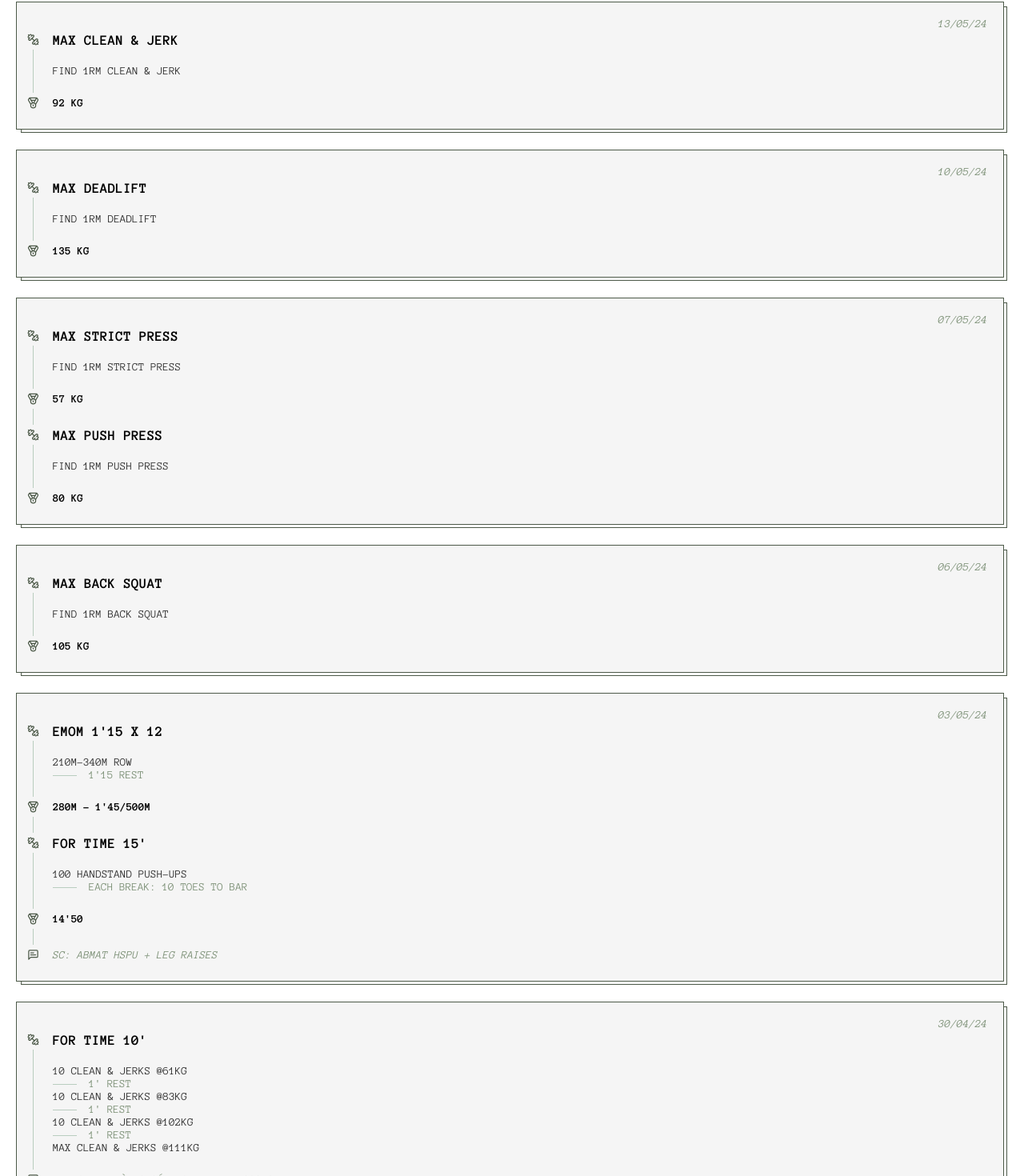
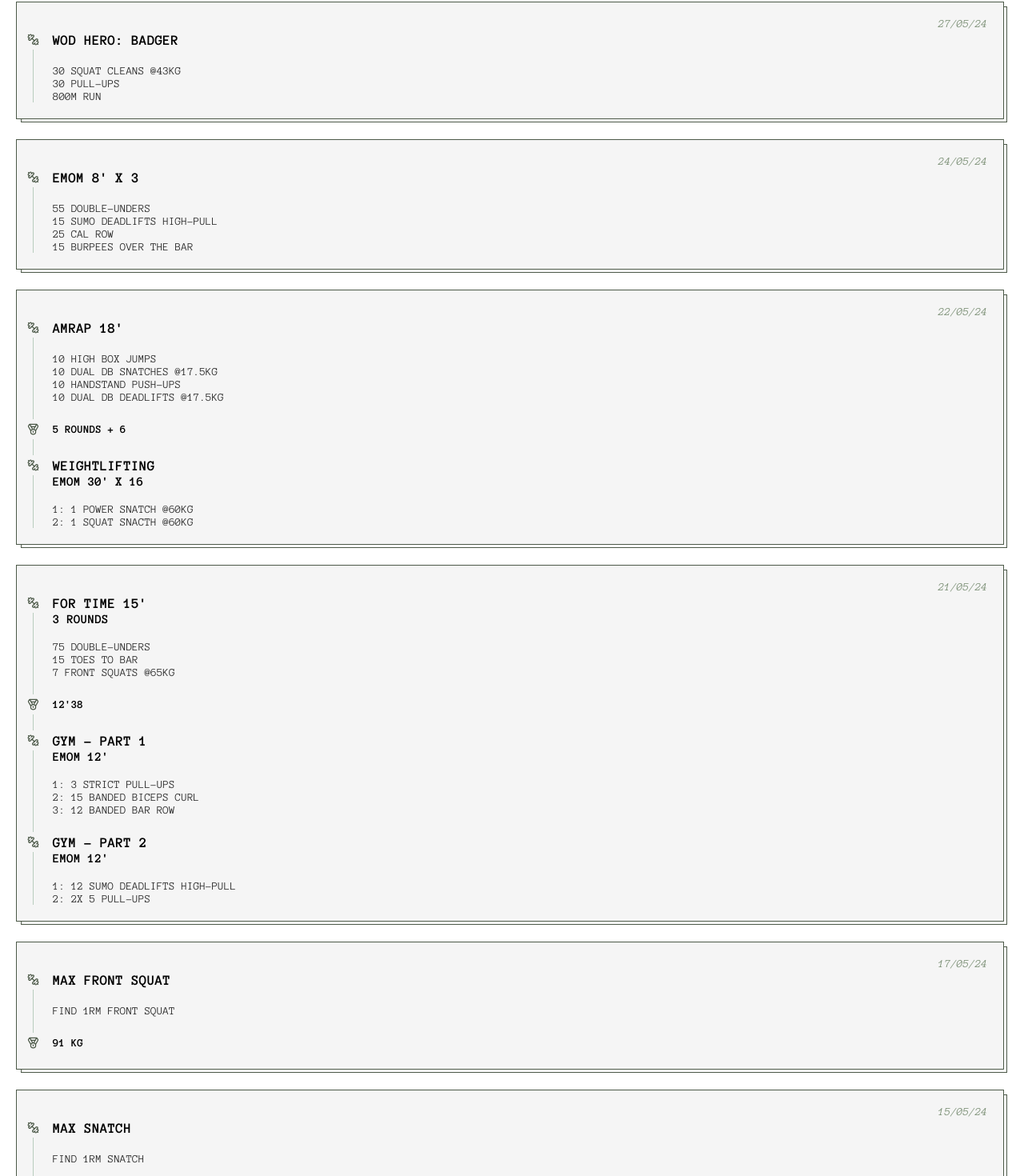
Before and after one commit to ThomasWarin/FitTracker, a React (Vite) app: page / in a window 1280 px wide. Shown: the part 103-1573 px from the top of the page at 80% size. Built offline with nearby package versions, Linux system fonts and the light colour scheme.

Commit message:
[Data] Add workouts

```diff
--- a/src/Components/CardsView/CardsView.jsx
+++ b/src/Components/CardsView/CardsView.jsx
@@ -13,7 +13,7 @@ export const CardsView = ({ workouts }) => {
                 <div className="Card-element date">
                     <p>{date.date}</p>
                 </div>
-                { date.workout.map((workout, workoutIndex, workouts) => (
+                { date.workout.map((workout, workoutIndex) => (
                     <div key={`${date.date}-${workoutIndex}`} className='Card-blockContainer' >
                         <div className="Card-element title">
                             <Icon name="Dumbbell" size={ 15 } color="#4C5948" />
--- a/src/data/workouts.json
+++ b/src/data/workouts.json
@@ -1,4 +1,179 @@
 [
+    {
+        "date": "27/05/24",
+        "workout": [
+            {
+                "title": "Wod Hero: Badger",
+                "movements": [
+                    {
+                        "name": "30 Squat Cleans @43kg",
+                        "type": "normal"
+                    },
+                    {
+                        "name": "30 Pull-Ups",
+                        "type": "normal"
+                    },
+                    {
+                        "name": "800m Run",
+                        "type": "normal"
+                    }
+                ]
+            }
+        ]
+    },
+    {
+        "date": "24/05/24",
+        "workout": [
+            {
+                "title": "EMOM 8' x 3",
+                "movements": [
+                    {
+                        "name": "55 Double-Unders",
+                        "type": "normal"
+                    },
+                    {
+                        "name": "15 Sumo Deadlifts High-Pull",
+                        "type": "normal"
+                    },
+                    {
+                        "name": "25 Cal Row",
+                        "type": "normal"
+                    },
+                    {
+                        "name": "15 Burpees Over The Bar",
+                        "type": "normal"
+                    }
+                ]
+            }
+        ]
+    },
+    {
+        "date": "22/05/24",
+        "workout": [
+            {
+                "title": "AMRAP 18'",
+                "movements": [
+                    {
+                        "name": "10 High Box Jumps",
+                        "type": "normal"
+                    },
+                    {
+                        "name": "10 Dual DB Snatches @17.5kg",
+                        "type": "normal"
+                    },
+                    {
+                        "name": "10 Handstand Push-Ups",
+                        "type": "normal"
+                    },
+                    {
+                        "name": "10 Dual DB Deadlifts @17.5kg",
+                        "type": "normal"
+                    }
+                ],
+                "score": "5 Rounds + 6"
+            },
+            {
+                "title": "Weightlifting",
+                "subtitle": "EMOM 30' x 16",
+                "movements": [
+                    {
+                        "name": "1: 1 Power Snatch @60kg",
+                        "type": "normal"
+                    },
+                    {
+                        "name": "2: 1 Squat Snacth @60kg",
+                        "type": "normal"
+                    }
+                ]
+            }
+        ]
+    },
+    {
+        "date": "21/05/24",
+        "workout": [
+            {
+                "title": "For Time 15'",
+                "subtitle": "3 Rounds",
+                "movements": [
+                    {
+                        "name": "75 Double-Unders",
+                        "type": "normal"
+                    },
+                    {
+                        "name": "15 Toes To Bar",
+                        "type": "normal"
+                    },
+                    {
+                        "name": "7 Front Squats @65kg",
+                        "type": "normal"
+                    }
+                ],
+                "score": "12'38"
+            },
+            {
+                "title": "GYM - Part 1",
+                "subtitle": "EMOM 12'",
+                "movements": [
+                    {
+                        "name": "1: 3 Strict Pull-Ups",
+                        "type": "normal"
+                    },
+                    {
+                        "name": "2: 15 Banded Biceps Curl",
+                        "type": "normal"
+                    },
+                    {
+                        "name": "3: 12 Banded Bar Row",
+                        "type": "normal"
+                    }
+                ]
+            },
+            {
+                "title": "GYM - Part 2",
+                "subtitle": "EMOM 12'",
+                "movements": [
+                    {
+                        "name": "1: 12 Sumo Deadlifts High-Pull",
+                        "type": "normal"
+                    },
+                    {
+                        "name": "2: 2x 5 Pull-Ups",
+                        "type": "normal"
+                    }
+                ]
+            }
+        ]
+    },
+    {
+        "date": "17/05/24",
+        "workout": [
+            {
+                "title": "Max Front Squat",
+                "movements": [
+                    {
+                        "name": "Find 1RM Front Squat",
+                        "type": "normal"
+                    }
+                ],
+                "score": "91 kg"
+            }
+        ]
+    },
+    {
+        "date": "15/05/24",
+        "workout": [
+            {
+                "title": "Max Snatch",
+                "movements": [
+                    {
+                        "name": "Find 1RM Snatch",
+                        "type": "normal"
+                    }
+                ],
+                "score": "80 kg"
+            }
+        ]
+    },
     {
         "date": "13/05/24",
         "workout": [
```
